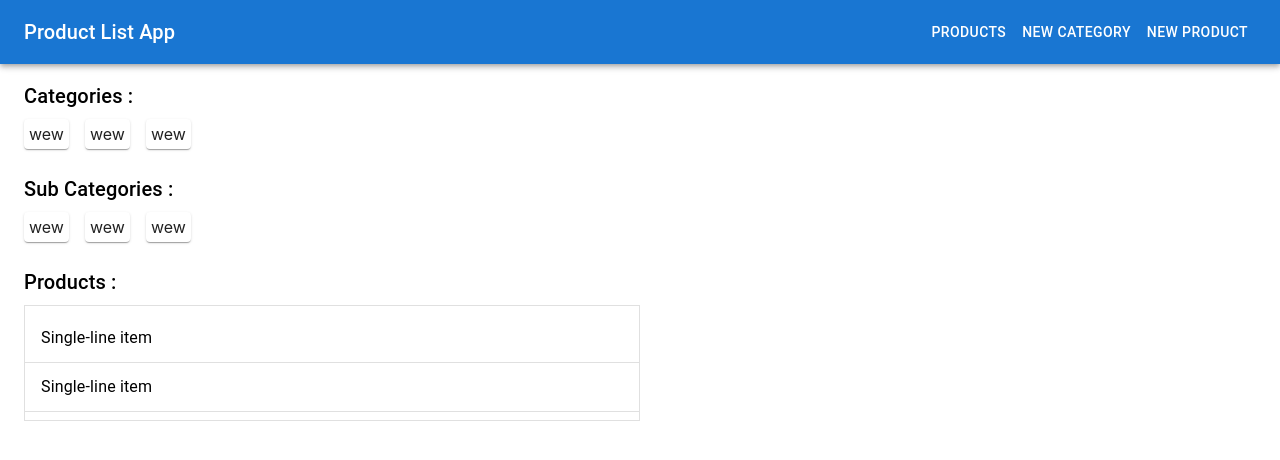
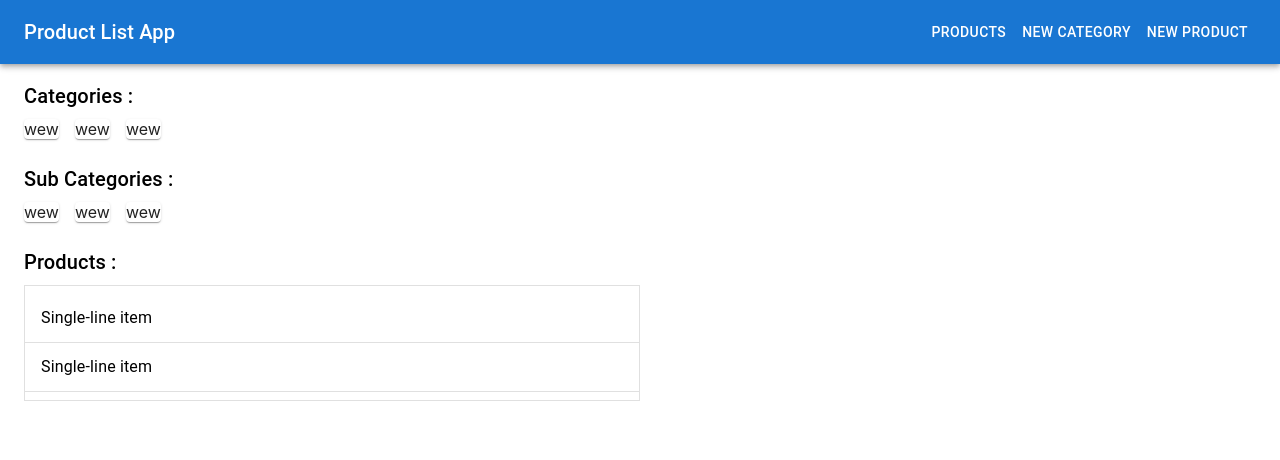
Before and after one commit to AnvarPK/product-listing-app, a React (Create React App) app in the folder web/: page / in a window 1280 px wide. Shown: the top 460 px of the page. Built offline with nearby package versions, Linux system fonts and the light colour scheme.

Commit message:
CAtegory list component created

```diff
--- a/web/src/components/category-list/index.jsx
+++ b/web/src/components/category-list/index.jsx
@@ -0,0 +1,18 @@
+import React from 'react'
+import { Paper, Stack} from "@mui/material"
+import { useStyles } from './style';
+
+const CategoryList = () => {
+    const classes = useStyles();
+    return (
+        <div>
+            <Stack direction="row" spacing={2}>
+                <Paper className={classes.paper}>wew</Paper>
+                <Paper className={classes.paper}>wew</Paper>
+                <Paper className={classes.paper}>wew</Paper>
+            </Stack>
+        </div>
+    )
+}
+
+export default CategoryList
--- a/web/src/components/category-list/style.js
+++ b/web/src/components/category-list/style.js
@@ -0,0 +1,11 @@
+import { makeStyles } from '@mui/styles';
+
+
+export const useStyles = makeStyles((theme) => ({
+    list:{
+        border: '1px solid #e0e0e0',
+    },
+    listItem:{
+        borderBottom: '1px solid #e0e0e0',
+    },
+}));
--- a/web/src/pages/products/index.jsx
+++ b/web/src/pages/products/index.jsx
@@ -1,4 +1,5 @@
-import { Grid, List, ListItem, ListItemText, Paper, Stack, Typography } from "@mui/material"
+import { Grid, List, ListItem, ListItemText, Typography } from "@mui/material"
+import CategoryList from "../../components/category-list";
 import { useStyles } from "./style";
 
 const Products = () => {
@@ -13,11 +14,7 @@ const Products = () => {
                     </Typography>
                     <Grid container >
                         <Grid item xs={12} sm={6}>
-                            <Stack direction="row" spacing={2}>
-                                <Paper className={classes.paper}>wew</Paper>
-                                <Paper className={classes.paper}>wew</Paper>
-                                <Paper className={classes.paper}>wew</Paper>
-                            </Stack>
+                            <CategoryList />
                         </Grid>
                     </Grid>
                 </Grid>
@@ -27,11 +24,7 @@ const Products = () => {
                     </Typography>
                     <Grid container >
                         <Grid item xs={12} sm={6}>
-                            <Stack direction="row" spacing={2}>
-                                <Paper className={classes.paper}>wew</Paper>
-                                <Paper className={classes.paper}>wew</Paper>
-                                <Paper className={classes.paper}>wew</Paper>
-                            </Stack>
+                            <CategoryList />
                         </Grid>
                     </Grid>
                 </Grid>
--- a/web/src/pages/products/style.js
+++ b/web/src/pages/products/style.js
@@ -2,9 +2,6 @@ import { makeStyles } from '@mui/styles';
 
 
 export const useStyles = makeStyles((theme) => ({
-    paper: {
-        padding: 5,
-    },
     list:{
         border: '1px solid #e0e0e0',
     },
```
